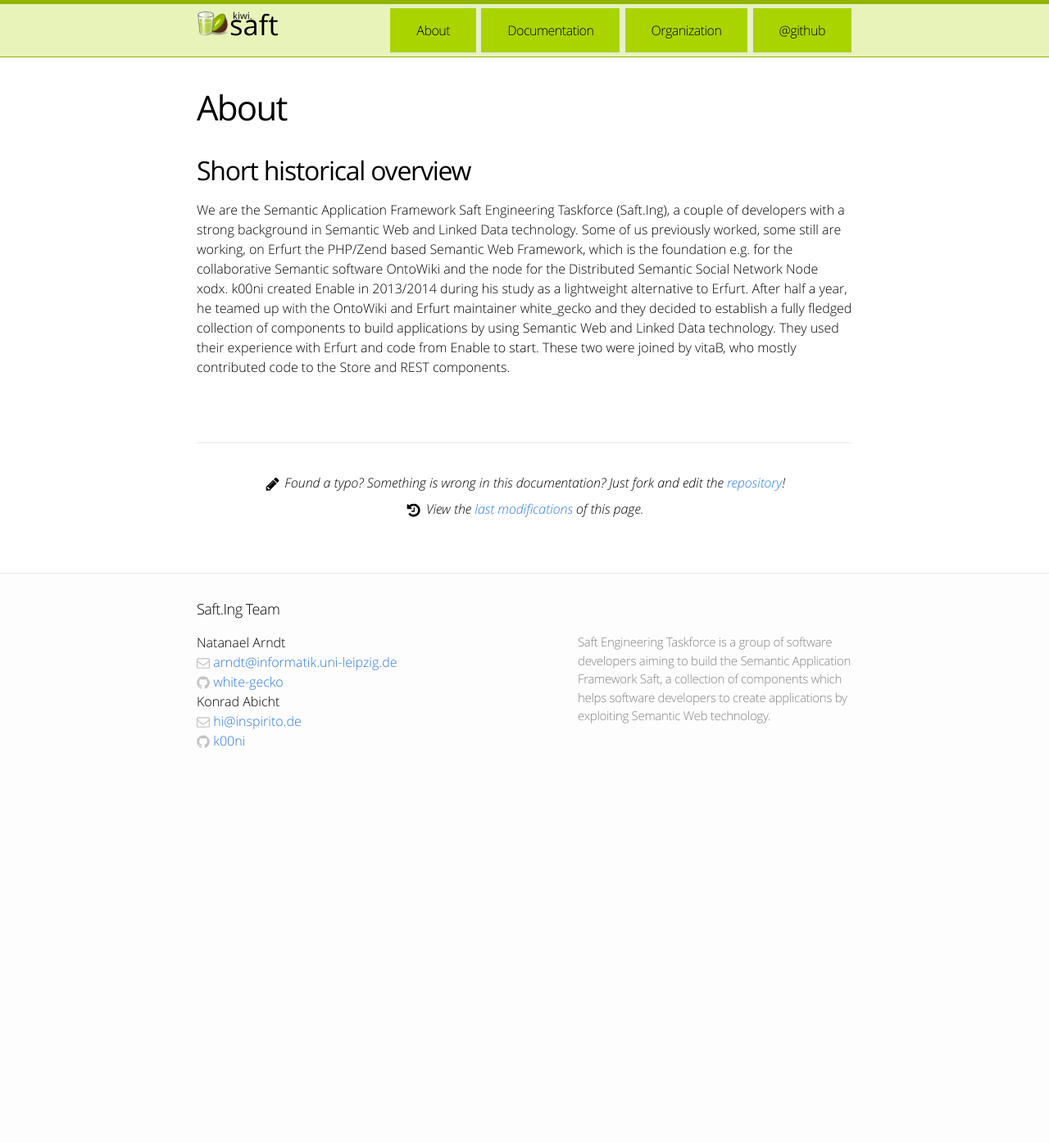
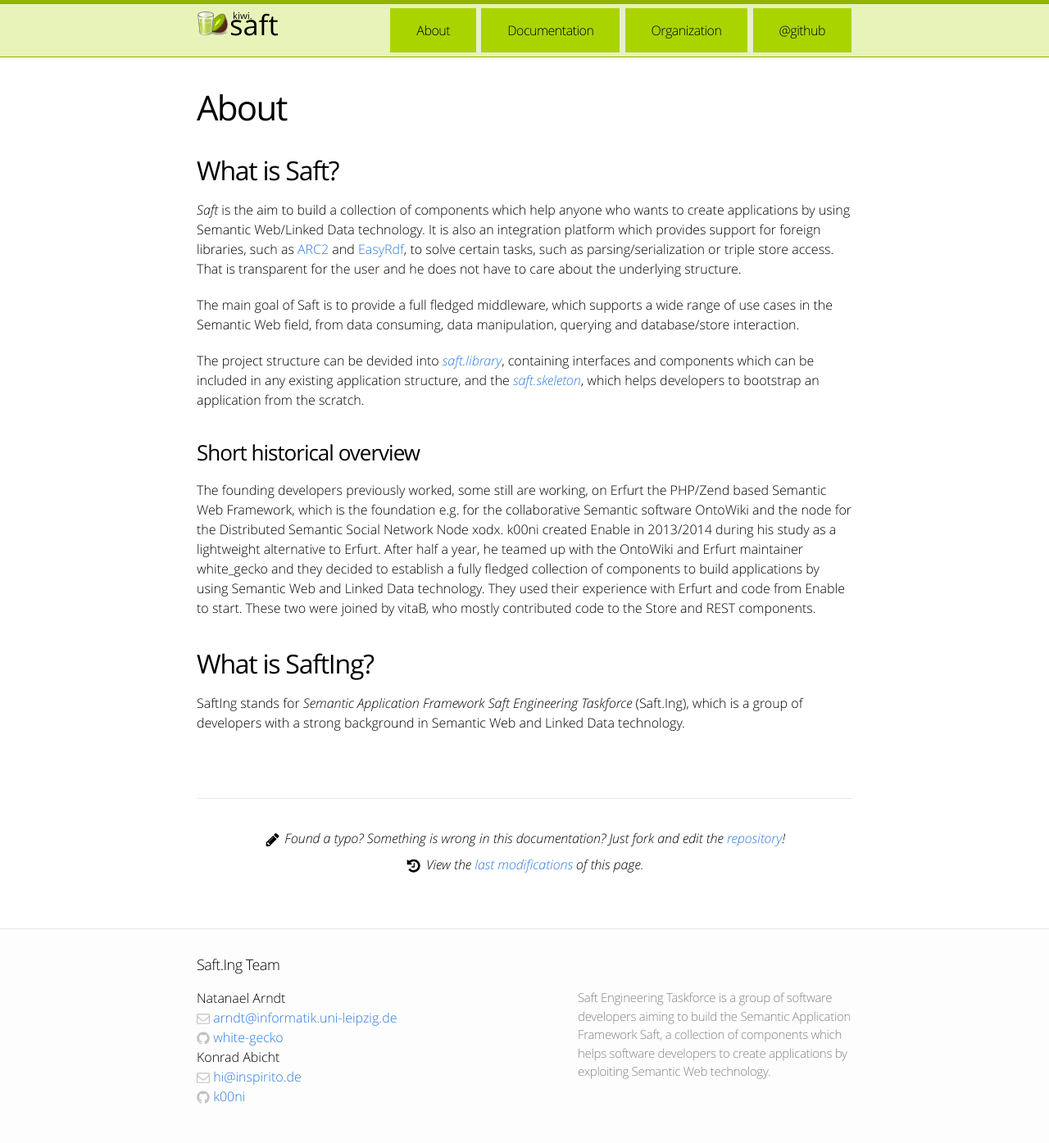
Before and after one commit to SaftIng/safting.github.io, a Jekyll site: the page built from about.md, in a window 1280 px wide. Shown: the whole page at 82% size. Built offline with Jekyll 4.4.1, drawn with Linux system fonts in a browser that asks for light colours; before the commit the page ends 961 px from its top, so only the background shows below that.

Commit message:
Update about.md

```diff
--- a/about.md
+++ b/about.md
@@ -4,6 +4,18 @@ title: About
 permalink: /about/
 ---
 
-## Short historical overview
+## What is Saft?
 
-We are the Semantic Application Framework Saft Engineering Taskforce (Saft.Ing), a couple of developers with a strong background in Semantic Web and Linked Data technology. Some of us previously worked, some still are working, on Erfurt the PHP/Zend based Semantic Web Framework, which is the foundation e.g. for the collaborative Semantic software OntoWiki and the node for the Distributed Semantic Social Network Node xodx. k00ni created Enable in 2013/2014 during his study as a lightweight alternative to Erfurt. After half a year, he teamed up with the OntoWiki and Erfurt maintainer white_gecko and they decided to establish a fully fledged collection of components to build applications by using Semantic Web and Linked Data technology. They used their experience with Erfurt and code from Enable to start. These two were joined by vitaB, who mostly contributed code to the Store and REST components.
+_Saft_ is the aim to build a collection of components which help anyone who wants to create applications by using Semantic Web/Linked Data technology. It is also an integration platform which provides support for foreign libraries, such as [ARC2](https://github.com/semsol/arc2) and [EasyRdf](http://www.easyrdf.org/), to solve certain tasks, such as parsing/serialization or triple store access. That is transparent for the user and he does not have to care about the underlying structure.
+
+The main goal of Saft is to provide a full fledged middleware, which supports a wide range of use cases in the Semantic Web field, from data consuming, data manipulation, querying and database/store interaction.
+
+The project structure can be devided into [_saft.library_](/doc/phpframework), containing interfaces and components which can be included in any existing application structure, and the [_saft.skeleton_](/doc/phpframework), which helps developers to bootstrap an application from the scratch.
+
+### Short historical overview
+
+The founding developers previously worked, some still are working, on Erfurt the PHP/Zend based Semantic Web Framework, which is the foundation e.g. for the collaborative Semantic software OntoWiki and the node for the Distributed Semantic Social Network Node xodx. k00ni created Enable in 2013/2014 during his study as a lightweight alternative to Erfurt. After half a year, he teamed up with the OntoWiki and Erfurt maintainer white_gecko and they decided to establish a fully fledged collection of components to build applications by using Semantic Web and Linked Data technology. They used their experience with Erfurt and code from Enable to start. These two were joined by vitaB, who mostly contributed code to the Store and REST components.
+
+## What is SaftIng?
+
+SaftIng stands for *Semantic Application Framework Saft Engineering Taskforce* (Saft.Ing), which is a group of developers with a strong background in Semantic Web and Linked Data technology.
```
